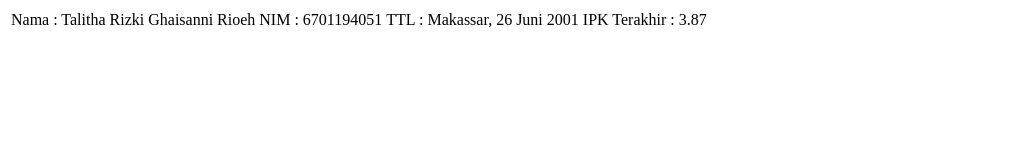
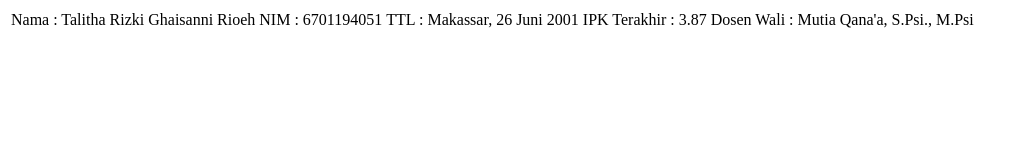
Before and after one commit to talitharizki26/6701194051-assessment1pwb, a plain HTML site: page index.html in a window 1280 px wide. Shown: the whole page, without its empty margins (0-1026 px from the left). Drawn offline with Linux system fonts and the light colour scheme.

Commit message:
v1.2.0-6701194051

```diff
--- a/index.html
+++ b/index.html
@@ -4,5 +4,6 @@
 <td>NIM : 6701194051</td>
 <td>TTL : Makassar, 26 Juni 2001</td>
 <td>IPK Terakhir : 3.87</td>
+<td>Dosen Wali : Mutia Qana'a, S.Psi., M.Psi</td>
 </tr>
 </table>
```
Also changed, not shown: about.html (added, +1 -0 lines).
